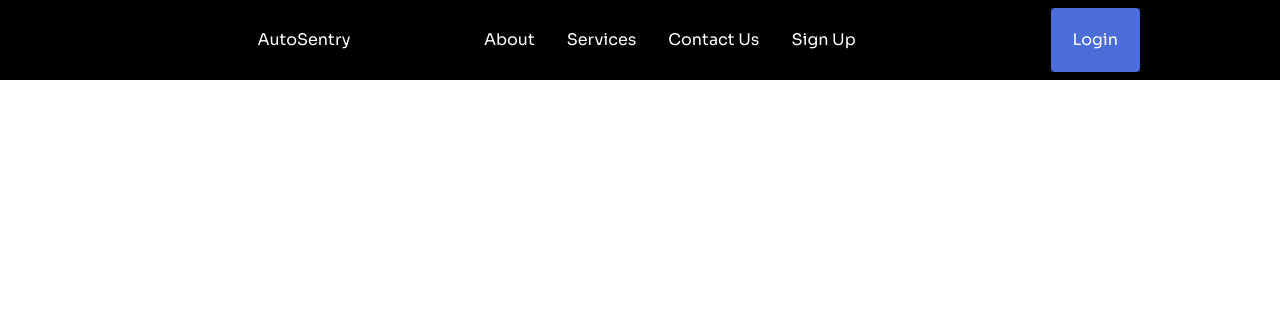
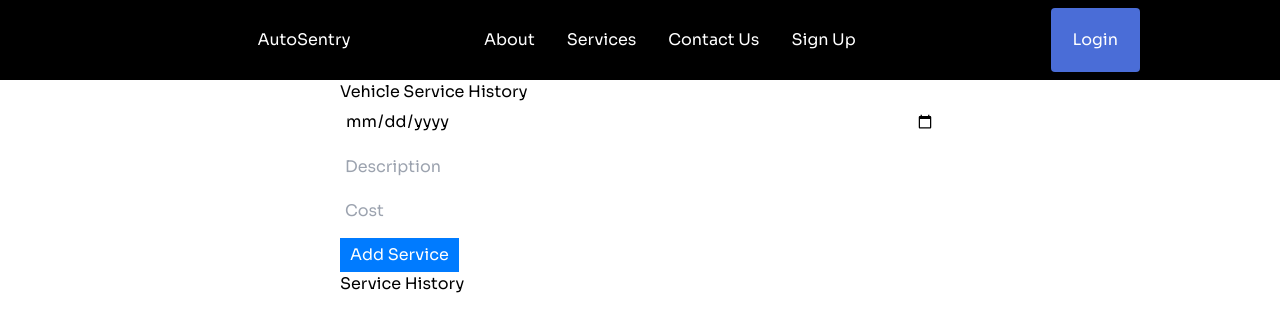
Before and after one commit to kalviumcommunity/S51_Akhil_Capstone_AutoSentry, a React (Vite) app in the folder frontend/Auto-Sentry/: page /servicehistory in a window 1280 px wide. Shown: the top 332 px of the page. Built offline with nearby package versions, Linux system fonts and the light colour scheme.

Commit message:
Created a component for storing the vehicle service history

```diff
--- a/frontend/Auto-Sentry/src/App.jsx
+++ b/frontend/Auto-Sentry/src/App.jsx
@@ -16,6 +16,7 @@ import UpdateVehicle from './components/Update Vehicle/updateVehicle';
 import { ToastContainer} from 'react-toastify';
 import 'react-toastify/dist/ReactToastify.css';
 import Maintenancetasks from './pages/Maintenance Tasks/Maintenancetasks';
+import VehicleServiceHistory from './pages/Service History/VehicleServiceHistory';
 
 
 function App() {
@@ -33,6 +34,7 @@ function App() {
         <Route path="/addnew" element={<Addnew />} />
         <Route path='/update/:id' element={<UpdateVehicle />}/>
         <Route path='/maintenancetasks' element={<Maintenancetasks />} />
+        <Route path='/servicehistory' element={<VehicleServiceHistory />} />
       </Routes>
     </Router>
   );
--- a/frontend/Auto-Sentry/src/pages/Garage/Garage.jsx
+++ b/frontend/Auto-Sentry/src/pages/Garage/Garage.jsx
@@ -63,8 +63,8 @@ const Garage = () => {
                 <NavLink to={`/maintenancetasks`} >
                   <button className="btn-mt">Maintenance tasks</button>
                 </NavLink>
-                <NavLink to={`/update/${vehicle._id}`} >
-                  <button className="btn-mt">Empty</button>
+                <NavLink to={`/servicehistory`} >
+                  <button className="btn-mt">Service History</button>
                 </NavLink>
                 <NavLink to={`/update/${vehicle._id}`} >
                   <button className="btn-mt">Empty</button>
--- a/frontend/Auto-Sentry/src/pages/Maintenance Tasks/TaskDashboard/TaskDashboard.css
+++ b/frontend/Auto-Sentry/src/pages/Maintenance Tasks/TaskDashboard/TaskDashboard.css
@@ -1,6 +1,5 @@
 .parenttask{
   border: 1px solid red;
-  /* text-align: center; */
   border: none;
 
 }
--- /dev/null
+++ b/frontend/Auto-Sentry/src/pages/Service History/VehicleServiceHistory.css
@@ -0,0 +1,35 @@
+/* VehicleServiceHistory.css */
+
+.service-history-container {
+    max-width: 600px;
+    margin: 0 auto;
+  }
+
+  .service-form input {
+    margin-bottom: 10px;
+    padding: 5px;
+    width: 100%;
+  }
+
+  .service-form button {
+    padding: 5px 10px;
+    background-color: #007bff;
+    color: #fff;
+    border: none;
+    cursor: pointer;
+  }
+
+  .service-list ul {
+    list-style: none;
+    padding: 0;
+  }
+
+  .service-list li {
+    background-color: #f4f4f4;
+    padding: 10px;
+    margin-bottom: 10px;
+  }
+
+  .service-list span {
+    margin-right: 10px;
+  }
--- /dev/null
+++ b/frontend/Auto-Sentry/src/pages/Service History/VehicleServiceHistory.jsx
@@ -0,0 +1,74 @@
+// VehicleServiceHistory.js
+
+import React, { useState } from 'react';
+import './VehicleServiceHistory.css';
+
+const VehicleServiceHistory = () => {
+  const [serviceHistory, setServiceHistory] = useState([]);
+  const [newService, setNewService] = useState({
+    date: '',
+    description: '',
+    cost: '',
+  });
+
+  const handleInputChange = (e) => {
+    const { name, value } = e.target;
+    setNewService({
+      ...newService,
+      [name]: value,
+    });
+  };
+
+  const handleAddService = () => {
+    setServiceHistory([...serviceHistory, newService]);
+    setNewService({
+      date: '',
+      description: '',
+      cost: '',
+    });
+  };
+
+  return (
+    <div className="service-history-container">
+      <h2>Vehicle Service History</h2>
+      <div className="service-form">
+        <input
+          type="date"
+          name="date"
+          value={newService.date}
+          onChange={handleInputChange}
+          placeholder="Date"
+        />
+        <input
+          type="text"
+          name="description"
+          value={newService.description}
+          onChange={handleInputChange}
+          placeholder="Description"
+        />
+        <input
+          type="number"
+          name="cost"
+          value={newService.cost}
+          onChange={handleInputChange}
+          placeholder="Cost"
+        />
+        <button onClick={handleAddService}>Add Service</button>
+      </div>
+      <div className="service-list">
+        <h3>Service History</h3>
+        <ul>
+          {serviceHistory.map((service, index) => (
+            <li key={index}>
+              <span>Date: {service.date}</span>
+              <span>Description: {service.description}</span>
+              <span>Cost: ${service.cost}</span>
+            </li>
+          ))}
+        </ul>
+      </div>
+    </div>
+  );
+};
+
+export default VehicleServiceHistory;
```
